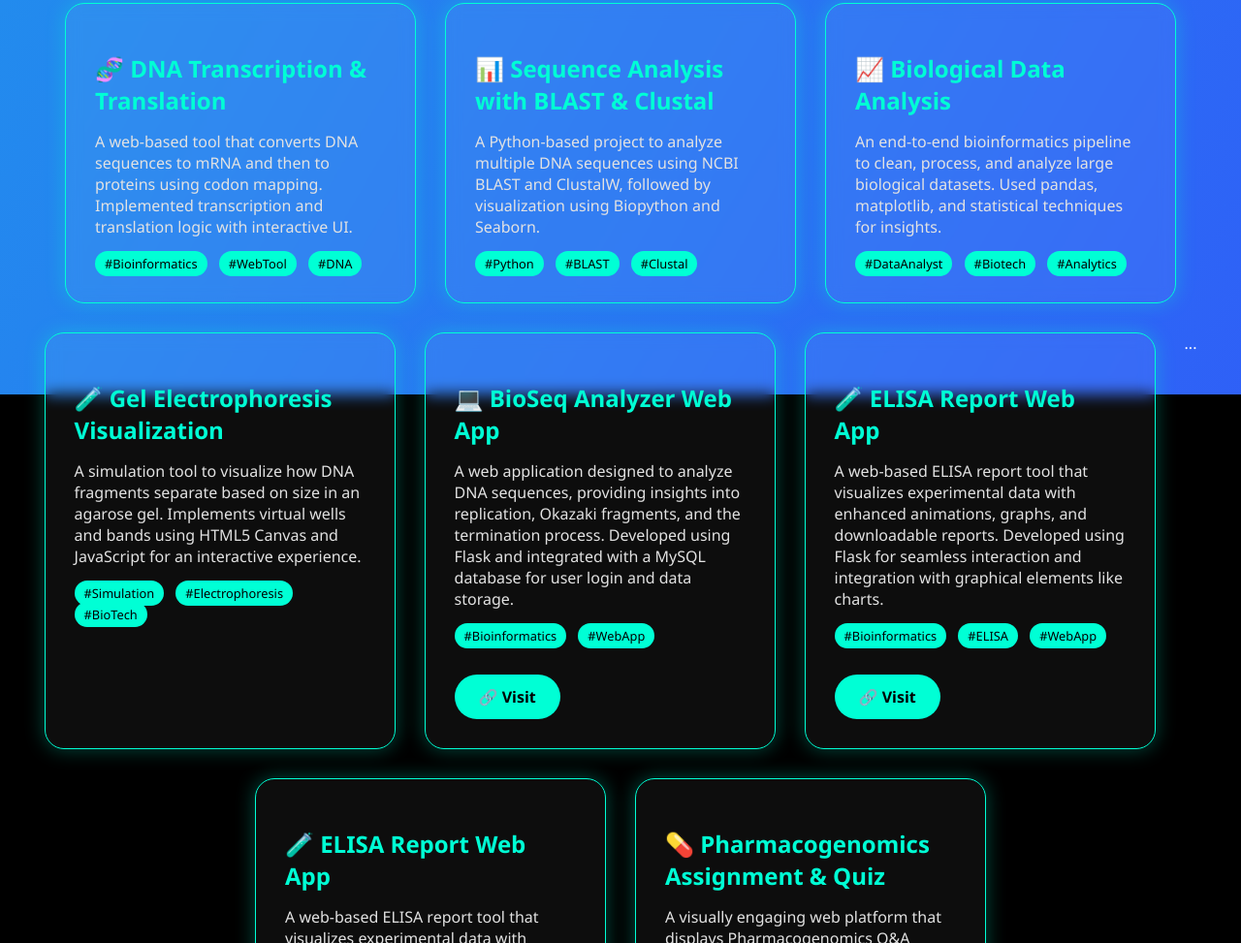
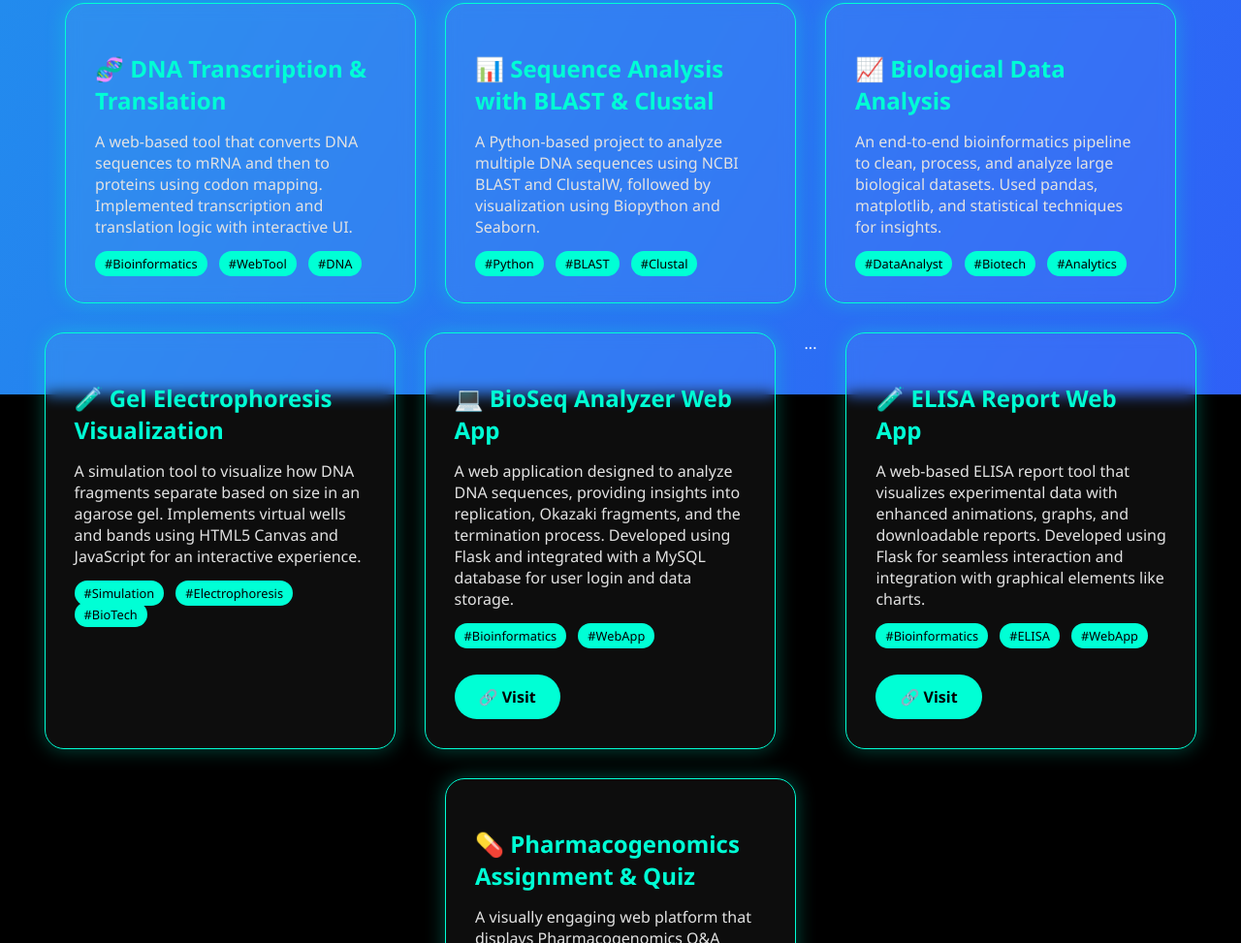
Before and after one commit to madhuravishe/madhuravishe, a plain HTML site: page project.html in a window 1280 px wide. Shown: the part 393-1366 px from the top of the page at 97% size. Drawn offline with Linux system fonts and the light colour scheme.

Commit message:
Update project.html

```diff
--- a/project.html
+++ b/project.html
@@ -83,17 +83,6 @@
   <a href="https://madhuravishe.github.io/seq-analyzer/" class="start-btn" target="_blank">🔗 Visit</a>
 </div>
 
-    <!-- Today's ELISA Project Section -->
-    <div class="project-card">
-      <h2>🧪 ELISA Report Web App</h2>
-      <p>
-        A web-based ELISA report tool that visualizes experimental data with enhanced animations, graphs, and downloadable reports. Developed using Flask for seamless interaction and integration with graphical elements like charts.
-      </p>
-      <span class="tag">#Bioinformatics</span>
-      <span class="tag">#ELISA</span>
-      <span class="tag">#WebApp</span>
-      <br />
-      <a href="https://madhuravishe.github.io/ELISA-/" class="start-btn" target="_blank">🔗 Visit</a>
     </div>
     ...
     <!-- Today's ELISA Project Section -->
```
